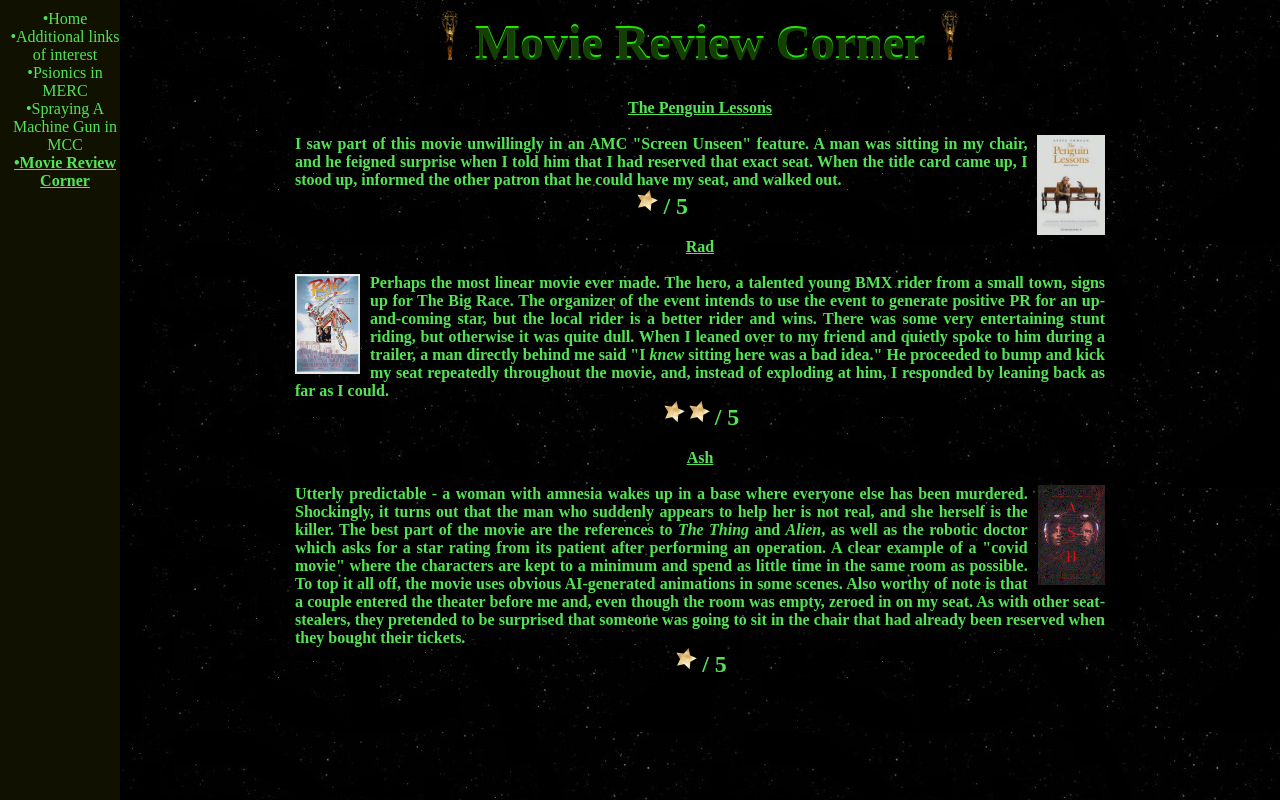
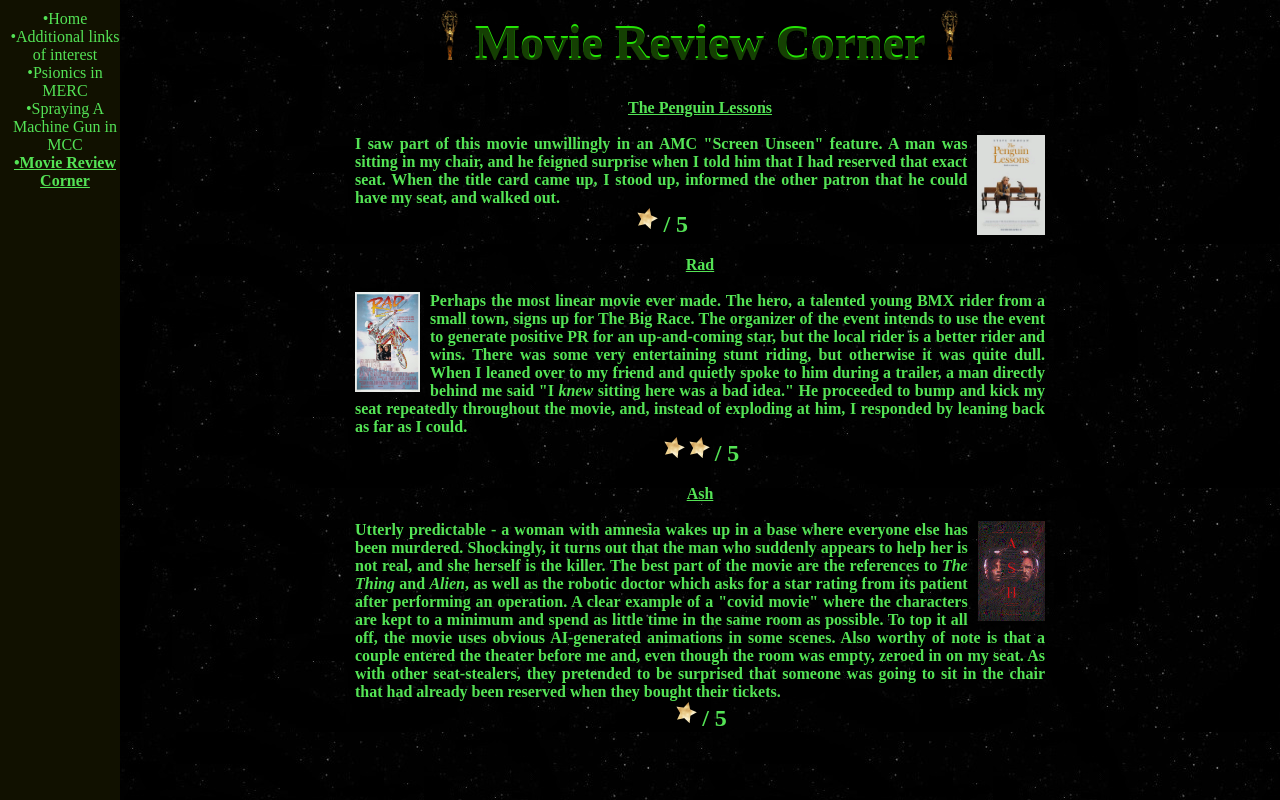
Before and after one commit to scary-spinning-skull/website, a plain HTML site: page movie reviews.html in a window 1280 px wide. Drawn offline with Linux system fonts and the light colour scheme.

Commit message:
Update movie reviews.html

```diff
--- a/movie reviews.html
+++ b/movie reviews.html
@@ -62,8 +62,8 @@ display: block;
 }
 
 .main {
-margin-left: 270px;
-margin-right: 150px;
+margin-left: 330px;
+margin-right: 210px;
 padding: 0px 25px;
 }
 
```
